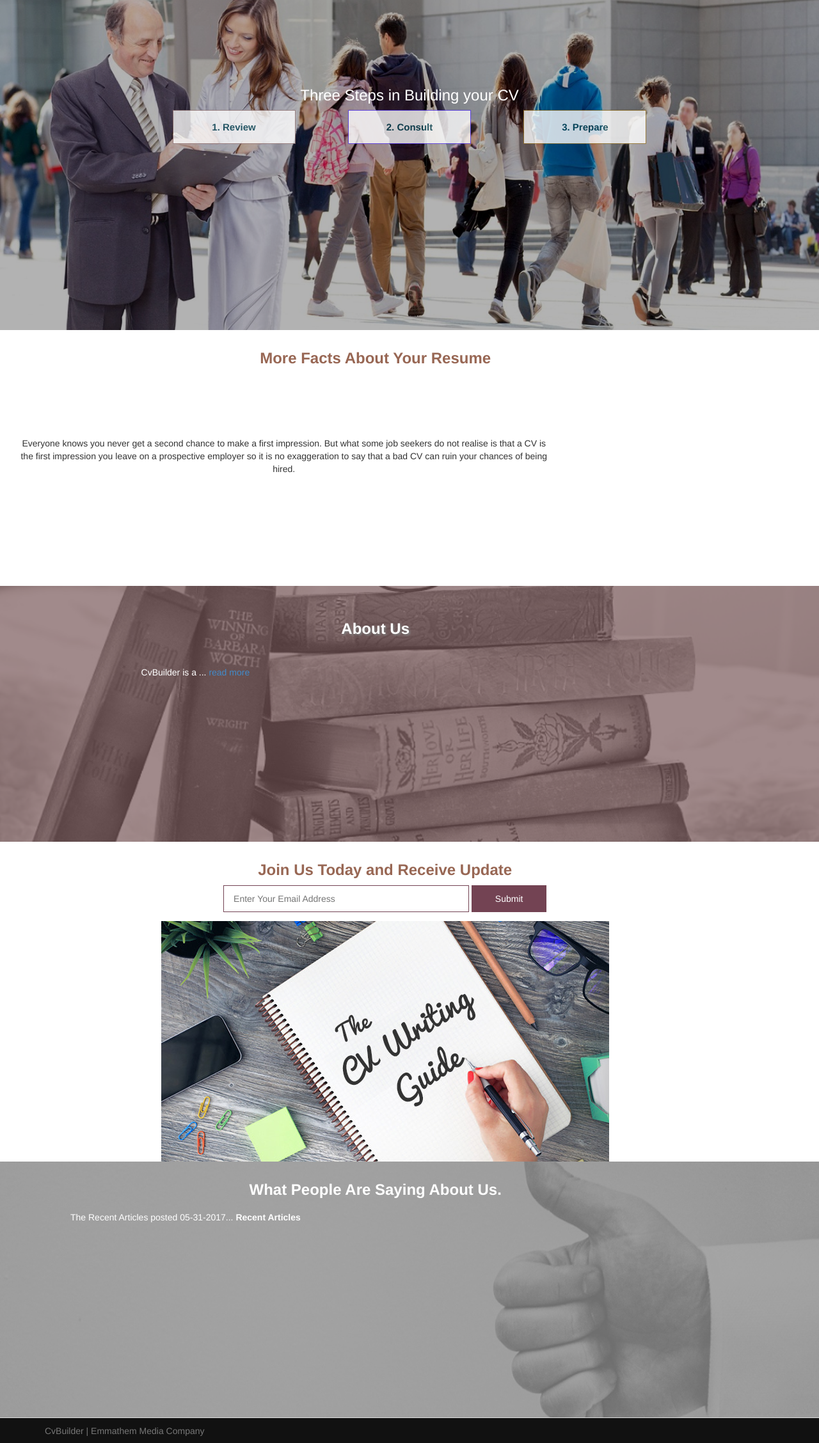
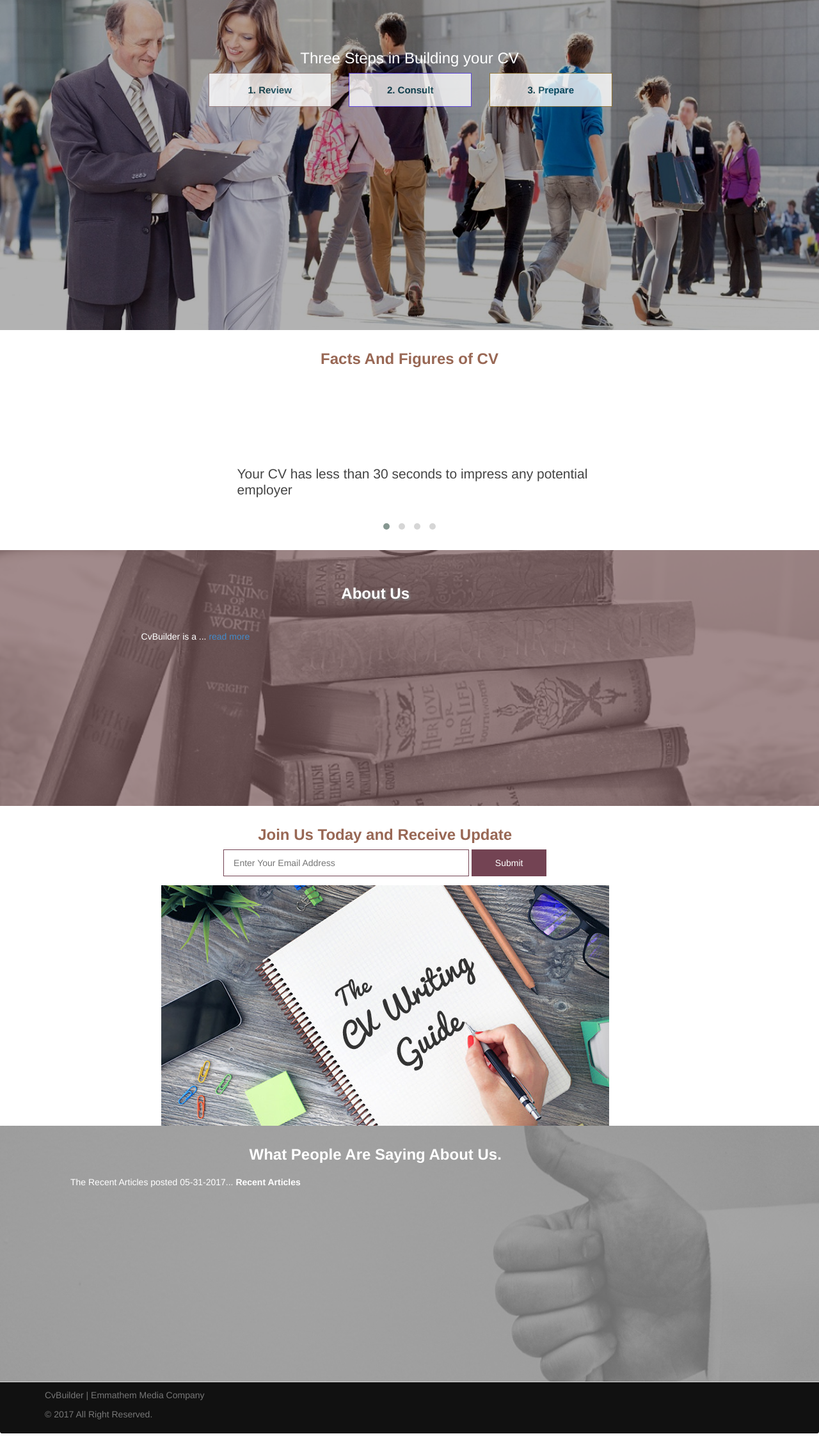
Before and after one commit to Emmathem/cvbuilder, a PHP site: page /nwt-app/ in a window 1280 px wide. Shown: the part 70-2326 px from the top of the page at 64% size. Run offline with PHP 8.4, Linux system fonts and the light colour scheme; some web fonts are replaced.

Commit message:
new changes

```diff
--- a/assets/javascript/main.js
+++ b/assets/javascript/main.js
@@ -9,8 +9,7 @@
         animateOut: 'fadeOut'
     });
 
-
-    var afterslider = $(".b-mid");
+    var afterslider = $(".cv-fact");
 
     afterslider.owlCarousel({
         items: 1,
--- a/assets/scss/web.scss
+++ b/assets/scss/web.scss
@@ -12,9 +12,11 @@
     margin: 0;
     padding: 0;
 }
+
 ::-webkit-scrollbar {
     display: none;
 }
+
 .nav,
 nav {
     ul {
@@ -41,6 +43,7 @@
         background: none !important;
     }
 }
+
 nav {
     transition-duration: .9s;
     .navbar-brand {
@@ -51,22 +54,27 @@
         color: #fff;
     }
 }
+
 .navbar {
     background: #fff;
     min-height: 4.0em;
     padding: 5px 5px;
 }
+
 .navbar-brand {
     margin: 0.81em;
     width: 120px;
     height: 30px;
     background: url(../images/cvb-logo.png);
+}.wow {
+    visibility: hidden;
 }
 section {
     position: relative;
     display: flex;
     flex-direction: column;
 }
+
 #footer {
     bottom: 0;
     width: 100%;
@@ -74,11 +82,13 @@
     background-color: #111;
     color: #fff;
 }
+
 .header-wrapper-carousel {
     overflow: auto;
     width: 100vm;
     margin-top: 2%;
 }
+
 .navbar-wrapper {
     position: absolute;
     left: 0;
@@ -93,9 +103,11 @@
         }
     }
 }
+
 .header {
     width: 100%;
 }
+
 .item {
     position: relative;
     overflow: auto;
@@ -106,7 +118,7 @@
         .cv-div::after {
             background: none;
             width: 100%;
-            pargin-top: 30vh;
+            padding-top: 30vh;
             h3 {
                 font-weight: bold;
                 text-transform: capitalize;
@@ -115,8 +127,7 @@
             }
         }
         h4 {
-            padding-top: 20vh;
-            padding-bottom: 10vh;
+            padding: 5% 10%;
             margin: auto;
             text-align: center;
             color: #fff;
@@ -135,6 +146,17 @@
         }
     }
 }
+@media(min-width: 425px) {
+    .item .hwc-inner h4 {
+        font-size: 17px;
+        padding-top: 6em;
+    }
+}
+@media (width : 395px) {
+    .cv-div {
+        width: 70%;
+    }
+}
 #item-1 {
     background: url(../images/bg_12.jpeg);
     background-size: cover;
@@ -145,6 +167,7 @@
     padding-top: 0em;
     width: 100%;
 }
+
 #item-2 {
     background: url(../images/bg_11.jpg);
     background-size: cover;
@@ -155,6 +178,7 @@
     padding-top: 0em;
     width: 100%;
 }
+
 #item-3 {
     background: url(../images/bg-13.jpeg);
     background-size: cover;
@@ -164,6 +188,7 @@
     padding-top: 0em;
     width: 100%;
 }
+
 .slide-cover {
     background: #000;
     content: "";
@@ -173,6 +198,7 @@
     width: 100%;
     position: absolute;
 }
+
 .btn-get-start {
     background: #FFF;
     border: 1px solid #056786;
@@ -180,15 +206,32 @@
     boder: 1px solid #056786;
     color: #056786;
 }
+
 .btn-get-start:hover {
     background-color: #056786;
     padding: 8px 8px;
     color: #FFF;
 }
+
+.cv-fact-header {
+    position: relative;
+    margin: auto;
+    height: auto;
+    .cv-fact-section-inner {
+        text-align: center;
+        padding-top: 1%;
+        padding-bottom: 2%;
+        h3 {
+            color: #986754;
+            text-align: center;
+            font-weight: bold;
+        }
+    }
+}
 .cv-info-section {
     position: relative;
     margin: auto;
-    height: 400px;
+    height: 250px;
     padding-bottom: 2%;
     .cv-info-section-inner {
         text-align: center;
@@ -208,11 +251,54 @@
         padding-bottom: 5%;
     }
 }
+.cv-inner-info {
+    padding: .5em .15em;
+    overflow: auto;
+    height: auto;
+    width: auto;
+    p {
+        line-height: 3em;
+        color: #555;
+        font-weight: 100;
+    }
+}
 .cv-info-slide {
-    padding-top: 10rem;
-    margin: 0;
+    padding-top: 9rem;
+    margin-left: 2%;
+    span {
+        font-size: 1.5em;
+        text-align: center;
+        line-height: 25px;
+        color: #444;
+    }
     @media(width: 475px) {
         padding-top: 2rem;
+        margin: auto;
+    }
+}
+
+.cv-fact {
+    @media(min-width: 769px) {
+        max-width: 75%;
+    }
+    @media(max-width: 768px) {
+        max-width: 100%;
+    }
+    padding-top: 2em;
+    padding-bottom: 2em;
+    overflow: auto;
+    p {
+        line-height: 2.25em;
+        color: #777;
+        font-size: 1.065em;
+        padding-top: 3%;
+    }
+    i {
+        margin: auto;
+        text-align: center;
+        line-height: 2.5em;
+        color: white;
+        font-size: 5em;
     }
 }
 .about-us-over {
@@ -243,6 +329,7 @@
         }
     }
 }
+
 .about-us-cover {
     background: #785658;
     content: "";
@@ -252,12 +339,14 @@
     width: 100%;
     position: absolute;
 }
+
 .cv-image {
     background: url('../images/b_1.jpg');
     background-repeat: no-repeat;
     float: left;
     margin: 0;
 }
+
 .cv-btn {
     padding: 15px 15px;
     border-radius: 2px;
@@ -272,21 +361,26 @@
         width: 3vw;
     }
 }
+
 .cv-btn-1 {
     border: 1px solid #957675;
 }
+
 .cv-btn-2 {
     border: 1px solid #5334f2;
 }
+
 .cv-btn-3 {
     border: 1px solid #987423;
 }
+
 .cv-updates {
     height: 500px;
     margin: auto;
     width: 100%;
     overflow: hidden;
 }
+
 .cv-updates-inner {
     position: absolute;
     width: 100%;
@@ -297,6 +391,7 @@
         font-weight: bold;
     }
 }
+
 .cv-update-form {
     border-radius: 0px !important;
     box-shadow: none !important;
@@ -305,6 +400,7 @@
     width: 30vw;
     display: block;
 }
+
 .btn-cv {
     background: #734353;
     color: white;
@@ -313,6 +409,7 @@
     padding: 10px;
     border: 1px solid #734353;
 }
+
 .cv-image-update {
     background-position: center;
     background-repeat: no-repeat;
@@ -320,6 +417,7 @@
     background-origin: content-box;
     height: 100%;
 }
+
 .cv-testimony {
     position: relative;
     background: url(../images/handup.jpg);
@@ -340,6 +438,7 @@
         }
     }
 }
+
 .art {
     padding: 10px 15px;
     color: white;
@@ -353,6 +452,7 @@
         text-decoration: none;
     }
 }
+
 .cv-testimony-cover {
     background: #888;
     content: "";
@@ -362,6 +462,7 @@
     width: 100%;
     position: absolute;
 }
+
 .about-page {
     position: relative;
     background: linear-gradient(#156434, darkgreen);
@@ -376,22 +477,25 @@
         font-size: 4em;
     }
 }
+
 .about-us-context {
     margin-top: 2%;
     margin-bottom: 2%;
     line-height: 30px;
     text-align: justify;
 }
+
 @media (width: 475px) {
     .about-page {
         position: absolute;
         height: 200px;
         h2 {
-            padding-top: 5%;
+            padding-top: 10%;
             font-size: 2em;
         }
     }
 }
+
 .about-page-bg {
     position: relative;
     background: url(../images/ab-bg.jpg);
@@ -402,6 +506,7 @@
     color: #111;
     overflow: auto;
 }
+
 .about-page-cover {
     background: #fff;
     content: " ";
@@ -411,10 +516,18 @@
     width: 100%;
     position: absolute;
 }
+
 .inner-image {
-   padding: 13rem;
+    padding: 13rem;
     margin-left: 12rem;
+    @media (width : 465px) {
+        .inner-image {
+	        margin-left: 2rem;
+            width: 30%;
+        }
+    }
 }
+
 .contact-page {
     position: relative;
     background: url(../images/b_17.jpg);
@@ -431,6 +544,7 @@
         font-size: 4em;
     }
 }
+
 .contact-page-cover {
     background: #111;
     content: " ";
@@ -440,6 +554,7 @@
     width: 100%;
     position: absolute;
 }
+
 .contact-inner {
     position: relative;
     padding-top: 4rem;
@@ -449,10 +564,12 @@
         box-shadow: none !important;
     }
 }
+
 .btn {
     border-radius: 0px !important;
     box-shadow: none !important;
 }
+
 .btn-msg {
     padding: 10px 15px;
     background: #767588;
@@ -460,10 +577,13 @@
     border: none;
     width: 40%;
 }
+
 .detail {
     margin-right: 3.5rem;
-    height: inherit;
+    margin-bottom: 2rem;
+    height: auto;
     border-right: 2px solid #866587;
+    border-bottom: 2px solid #866587;
     h3 {
         font-size: 1.54em;
         color: black;
@@ -475,10 +595,42 @@
         color: #333;
         line-height: 25px;
         padding: 10px 15px;
-        height: 400px;
     }
 }
-.article-main, .side {
-    border:1px solid #578686;
+@media(width : 475px) {
+    .contact-address{
+            height: 200px;
+            padding: 1.34em 1.76em;
+            display: block;
+            position: relative;
+        }
+}
+.article-main,
+.side {
+    border: 1px solid #578686;
     height: 100%;
 }
+.fact-section {
+    @media(min-width: 769px) {
+        max-width: 75%;
+    }
+    @media(max-width: 768px) {
+        max-width: 100%;
+    }
+    padding-top: 2em;
+    padding-bottom: 2em;
+    overflow: auto;
+    p {
+        line-height: 2.25em;
+        color: #777;
+        font-size: 1.065em;
+        padding-top: 3%;
+    }
+    i {
+        margin: auto;
+        text-align: center;
+        line-height: 2.5em;
+        color: white;
+        font-size: 5em;
+    }
+}
--- a/index.php
+++ b/index.php
@@ -2,18 +2,40 @@
 <div class="header-wrapper-carousel owl-carousel owl-theme">
     <?php include 'view/views-stubs/slide.php'; ?>
 </div>
-    <section id="cv-info" class="cv-info-section">
-        <div>
-            <div class="col-sm-12 col-md-11">
-                <div class="cv-info-section-inner">
-                    <h3>More Facts About Your Resume</h3>
-                    <div class=" col-md-9 col-md-offset-4 cv-info-slide">
-                        Everyone knows you never get a second chance to make a first impression. But what some job seekers do not realise is that a CV is the first impression you leave on a prospective employer so it is no exaggeration to say that a bad CV can ruin your chances of being hired.
+<section class="cv-fact-header">
+    <div class="cv-fact-section-inner">
+        <h3>Facts And Figures of CV</h3>
+    </div>
+</section>
+<section class="cv-fact owl-carousel owl-theme container-fluid cv-info-section">
+    <div class="cv-info-slide">
+            <div class="col-md-12 col-sm-12 col-xs-12">
+                <div class="col-md-offset-2 col-md-8 col-xs-12 ">
+                    <span>
+                       Your CV has less than 30 seconds to impress any potential employer
+                    </span>
                 </div>
             </div>
         </div>
+    <div class="cv-info-slide">
+            <div class=" col-md-offset-2 col-md-8  col-xs-12">
+                <div class="cv-inner-info container-fluid">
+                    <span> Over 70% of CVs are missing vital information and, as a result are discarded by an employer. </span>
+                </div>
+            </div>
+        </div>
+    <div class="cv-info-slide " style="margin:auto;">
+        <div class="col-md-offset-2 col-md-8 col-xs-12">
+            <span>In 2001, MORI conducted research that 33% of applicants have admitted to lying on their CV or job application. This figure has now risen to 8 out of 10 applicants. </span>
+        </div>
+    </div>
+    <div class="cv-info-slide">
+        <div class="col-md-offset-2 col-md-8 col-xs-12">
+            <span>The Personal Statement is the most important part of your C.V, it will either entice or put of an employer.</span>
+        </div>
     </div>
 </section>
+
 <section id="about" class="about-us-over">
     <div class="about-us-cover"></div>
     <div>
@@ -51,8 +73,9 @@
     <div class="col-sm-12 col-md-11">
         <div class="cv-testimony-inner">
             <h3>What People Are Saying About Us.</h3>
-                <div class ="art">
-                    The Recent Articles posted <?php echo date('m-d-Y') ?>... <a href = "articles">Recent Articles</a>
+            <div class="art">
+                The Recent Articles posted
+                <?php echo date('m-d-Y') ?>... <a href="articles">Recent Articles</a>
             </div>
 
         </div>
--- a/view/about-us.php
+++ b/view/about-us.php
@@ -1,7 +1,8 @@
 <?php include 'views-stubs/header.php'; ?>
     <section class = "about-page">
-
-        <div class="wow fadeInDown" data-wow-duration=".9s" data-wow-delay=".6s"><div class = "inner-image"><img  src = "<? echo LINK_PREFIX; ?>assets/images/ab-12-1.png"></div></div>
+        <div class="wow fadeInDown" data-wow-duration=".9s" data-wow-delay=".4s">
+            <h2>About Us</h2>
+        </div>
     </section>
     <section id = "about" class="about-us-inner about-page-bg">
       <div class="about-page-cover"></div>
--- a/view/views-stubs/header.php
+++ b/view/views-stubs/header.php
@@ -5,6 +5,9 @@
 <html>
 <head>
     <title> <?php echo "$title | Emmathem Media Company"; ?></title>
+    <meta charset="UTF-8">
+    <meta name="viewport" content="width=device-width, user-scalable=no, initial-scale=1.0, maximum-scale=1.0, minimum-scale=1.0">
+    <meta http-equiv="X-UA-Compatible" content="ie=edge">
     <link rel="stylesheet" href="<? echo LINK_PREFIX; ?>assets/css/bootstrap.min.css">
     <link rel="stylesheet" href="<? echo LINK_PREFIX; ?>assets/css/web.css">
     <link rel="stylesheet" href="<? echo LINK_PREFIX; ?>assets/css/animate.css">
--- a/view/views-stubs/slide.php
+++ b/view/views-stubs/slide.php
@@ -15,8 +15,6 @@
                 </div>
             </div>
         </h4>
-    </div>
-    <div class="col-md-6 text-center col-sm-4 col-xs-12 hwc-inner">
     </div>
 </div>
 
```
Also changed, not shown: assets/css/web.css, 1 other file. Lines whose indentation alone changed are shown as unchanged.
